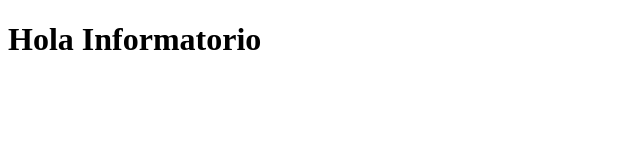
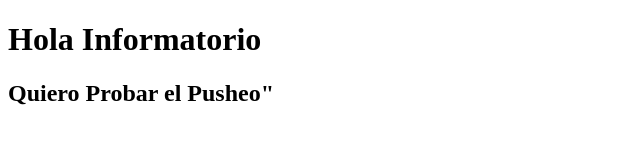
Before and after one commit to avisualprod/ejemplo, a plain HTML site: page app/index.html in a window 1280 px wide. Shown: the whole page, without its empty margins (0-640 px from the left). Drawn offline with Linux system fonts and the light colour scheme.

Commit message:
cambios en index

```diff
--- a/app/index.html
+++ b/app/index.html
@@ -7,5 +7,6 @@
 </head>
 <body>
     <h1>Hola Informatorio</h1>
+    <h2>Quiero Probar el Pusheo"</h2>
 </body>
 </html>
```
